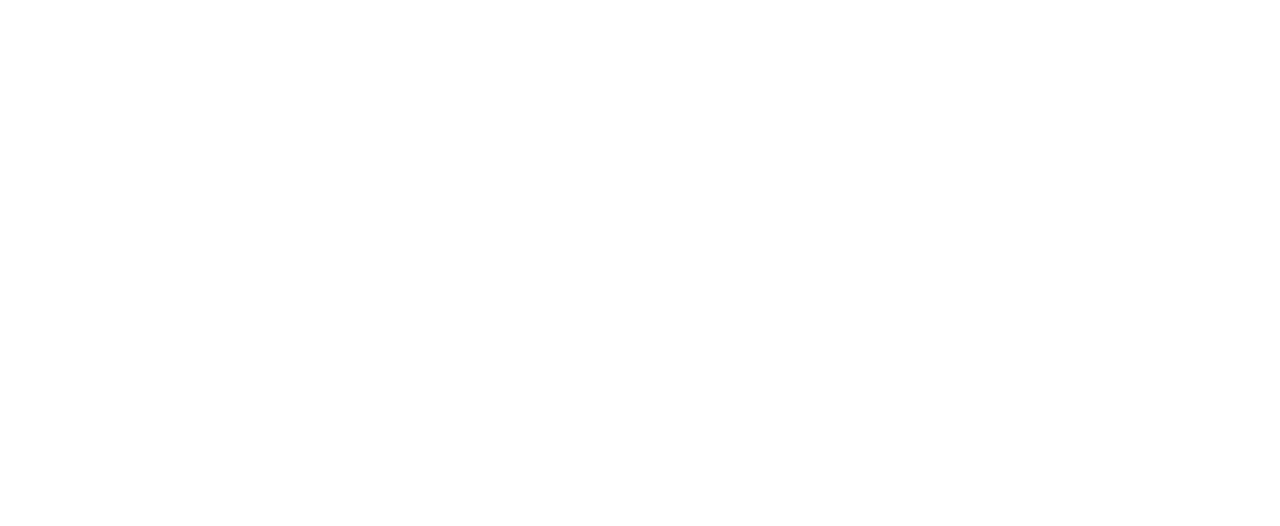
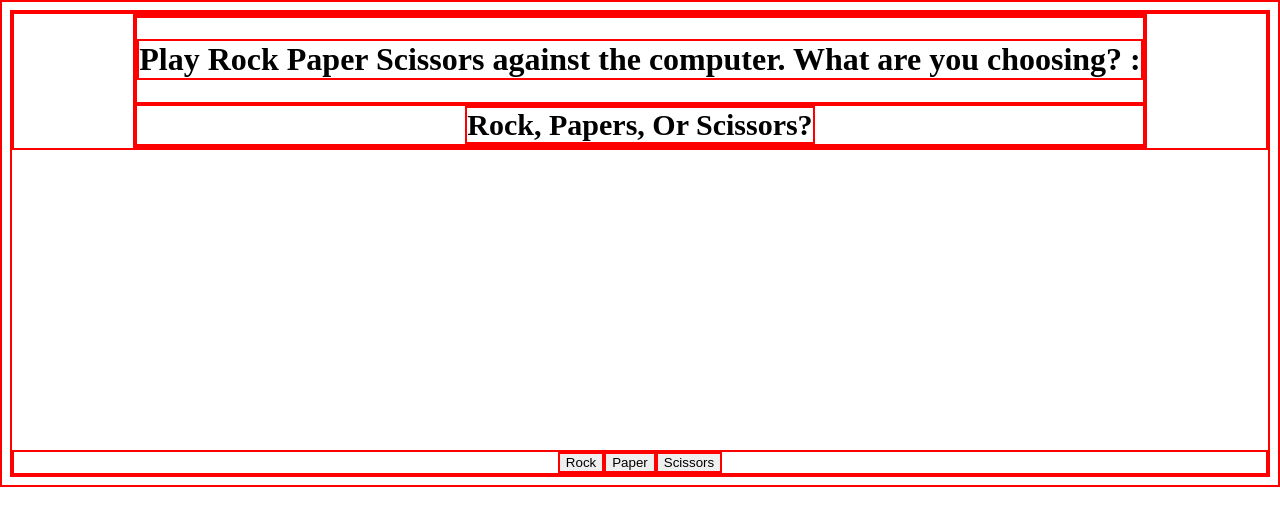
Before and after one commit to Netsparrow/RcokPaperScissors, a plain HTML site: page index.html in a window 1280 px wide. Drawn offline with Linux system fonts and the light colour scheme.

Commit message:
layout sort of done for now

```diff
--- a/RPS.js
+++ b/RPS.js
@@ -0,0 +1 @@
+console.log("test");
--- a/index.html
+++ b/index.html
@@ -5,8 +5,39 @@
     <meta http-equiv="X-UA-Compatible" content="IE=edge">
     <meta name="viewport" content="width=device-width, initial-scale=1.0">
     <link rel="stylesheet" href="./styles.css">
-    <title>Document</title>
+    <script src="RPS.js"></script>
+    <title>Rock Paper Scissors Game</title>
 </head>
 <body>
+    <div class ="title">
+        <div class="topcenter">
+
+            <div class="first">
+                <h1>Play Rock Paper Scissors against the computer. What are you choosing? :</h1>
+            </div>
+            <div class="second">
+                <b>Rock, Papers, Or Scissors?</b>
+            </div>
+
+        </div>
+
+
+    </div>
+
+    <div class="choosingSection">
+        <button class="Option Rock">
+            Rock
+        </button>
+
+        <button class="Option Paper">
+            Paper
+        </button>
+
+        <button class="Option Scissors">
+            Scissors
+        </button>
+    </div>
+
+
 </body>
 </html>
--- a/styles.css
+++ b/styles.css
@@ -0,0 +1,23 @@
+* {
+    border-width:2px;
+    border-style:solid;
+    border-color:red;
+}
+
+.title {
+    display: flex;
+    justify-content: center;
+}
+
+.second {
+    display: flex;
+    justify-content: center;
+    font-size: 30px;
+
+}
+
+.choosingSection {
+    display: flex;
+    justify-content: center;
+    margin-top: 300px;
+}
```
